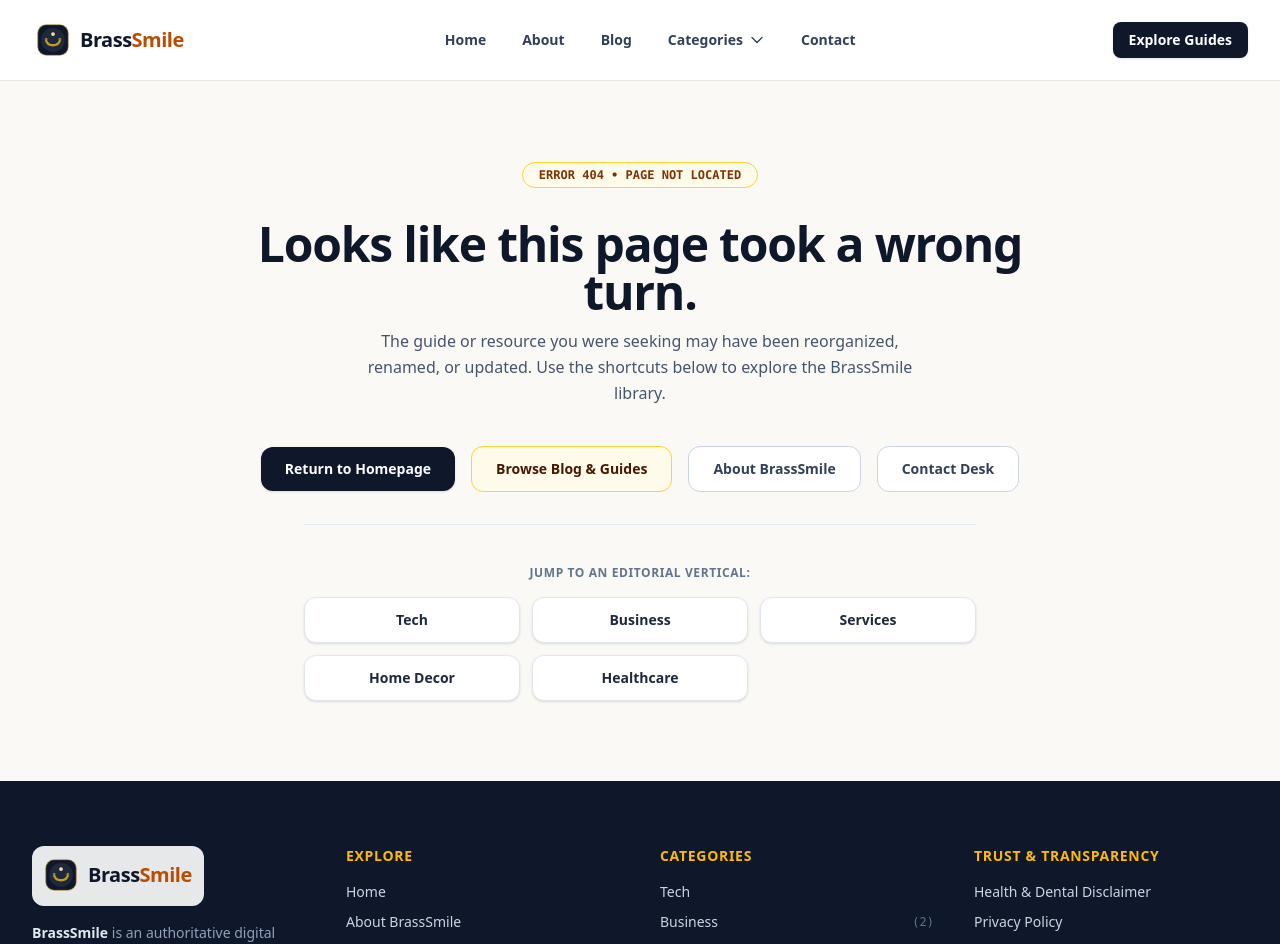
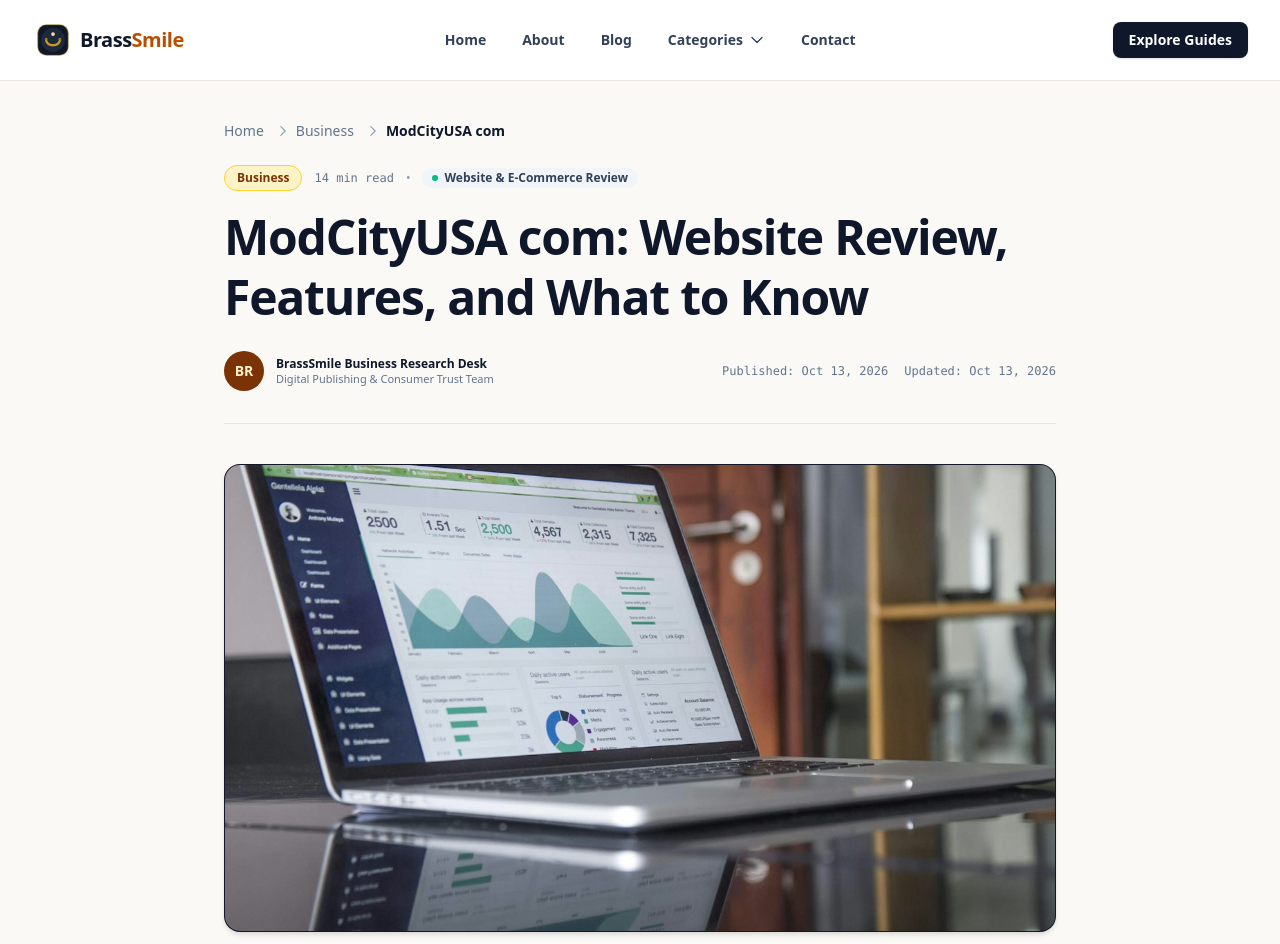
Before and after one commit to trendvibesite-oss/brasssmile.forum, a Next.js app: page /modcityusa-com in a window 1280 px wide. Before the commit this address had no page. Shown: the top 944 px of the page. Built offline with nearby package versions, Linux system fonts and the light colour scheme.

Commit message:
feat: enforce all URL slugs in lowercase small letters across the platform, update modcityusa-com route and add proxy redirect

```diff
--- a/src/app/articles/[slug]/page.tsx
+++ b/src/app/articles/[slug]/page.tsx
@@ -51,7 +51,7 @@
     redirect("/techtrendery-com-usa");
   }
   if (slug.toLowerCase() === "modcityusa-com") {
-    redirect("/ModCityUSA-com");
+    redirect("/modcityusa-com");
   }
 
   const article = getArticleBySlug(slug);
--- a/src/app/ModCityUSA-com/page.tsx
+++ b/src/app/modcityusa-com/page.tsx
@@ -12,7 +12,7 @@
   title: "ModCityUSA com: Website Review, Features, and What to Know | BrassSmile",
   description:
     "ModCityUSA com is a website people search for to understand its purpose, explore its content, or evaluate its reliability. Explore this in-depth guide covering its multi-topic publishing model, fashion branding, e-commerce verification, and online shopping safety tips.",
-  canonicalPath: "/ModCityUSA-com",
+  canonicalPath: "/modcityusa-com",
   type: "article",
   publishedTime: "2026-10-13T00:00:00Z",
   modifiedTime: "2026-10-13T00:00:00Z",
@@ -85,7 +85,7 @@
 ];
 
 export default function ModCityUSAArticlePage() {
-  const articleUrl = `${SITE_URL}/ModCityUSA-com`;
+  const articleUrl = `${SITE_URL}/modcityusa-com`;
 
   const articleSchema = getArticleSchema({
     title: "ModCityUSA com: Website Review, Features, and What to Know",
@@ -100,7 +100,7 @@
   const faqSchema = getFAQSchema(MODCITYUSA_FAQS);
 
   const relatedArticles = ARTICLES.filter(
-    (a) => a.slug !== "ModCityUSA-com"
+    (a) => a.slug !== "modcityusa-com"
   ).slice(0, 2);
 
   return (
@@ -117,7 +117,7 @@
       <Breadcrumb
         items={[
           { label: "Business", href: "/business" },
-          { label: "ModCityUSA com", href: "/ModCityUSA-com" },
+          { label: "ModCityUSA com", href: "/modcityusa-com" },
         ]}
       />
 
--- a/src/data/articles.ts
+++ b/src/data/articles.ts
@@ -33,8 +33,8 @@
 
 export const ARTICLES: Article[] = [
   {
-    slug: "ModCityUSA-com",
-    customPath: "/ModCityUSA-com",
+    slug: "modcityusa-com",
+    customPath: "/modcityusa-com",
     title: "ModCityUSA com: Website Review, Features, and What to Know",
     excerpt:
       "ModCityUSA com is a website that people search for when they want to understand its purpose, explore its content, or determine whether it is a reliable place to browse or shop online. If you have recently encountered the name, you may be wondering whether it is a fashion retailer, a lifestyle website, or a general-interest blog.",
@@ -226,7 +226,7 @@
           "The presence of technology articles does not establish that TechTrendery provides support for third-party products. For troubleshooting or account-related problems, consult the official manufacturer or service provider unless the website explicitly offers a relevant service.",
       },
     ],
-    relatedSlugs: ["ModCityUSA-com"],
+    relatedSlugs: ["modcityusa-com"],
   },
 ];
 
--- /dev/null
+++ b/src/proxy.ts
@@ -0,0 +1,28 @@
+import { NextResponse } from "next/server";
+import type { NextRequest } from "next/server";
+
+export function proxy(request: NextRequest) {
+  const { pathname } = request.nextUrl;
+
+  // Enforce lowercase URLs across all site routes
+  if (pathname !== pathname.toLowerCase()) {
+    const url = request.nextUrl.clone();
+    url.pathname = pathname.toLowerCase();
+    return NextResponse.redirect(url, 308);
+  }
+
+  return NextResponse.next();
+}
+
+export const config = {
+  matcher: [
+    /*
+     * Match all request paths except for:
+     * - _next/static (static files)
+     * - _next/image (image optimization files)
+     * - favicon.ico (favicon file)
+     * - public static files with extensions (e.g. .jpg, .png, .svg, etc.)
+     */
+    "/((?!_next/static|_next/image|favicon.ico|.*\\.(?:jpg|jpeg|gif|png|svg|ico|webp|webmanifest|txt|xml)).*)",
+  ],
+};
```
